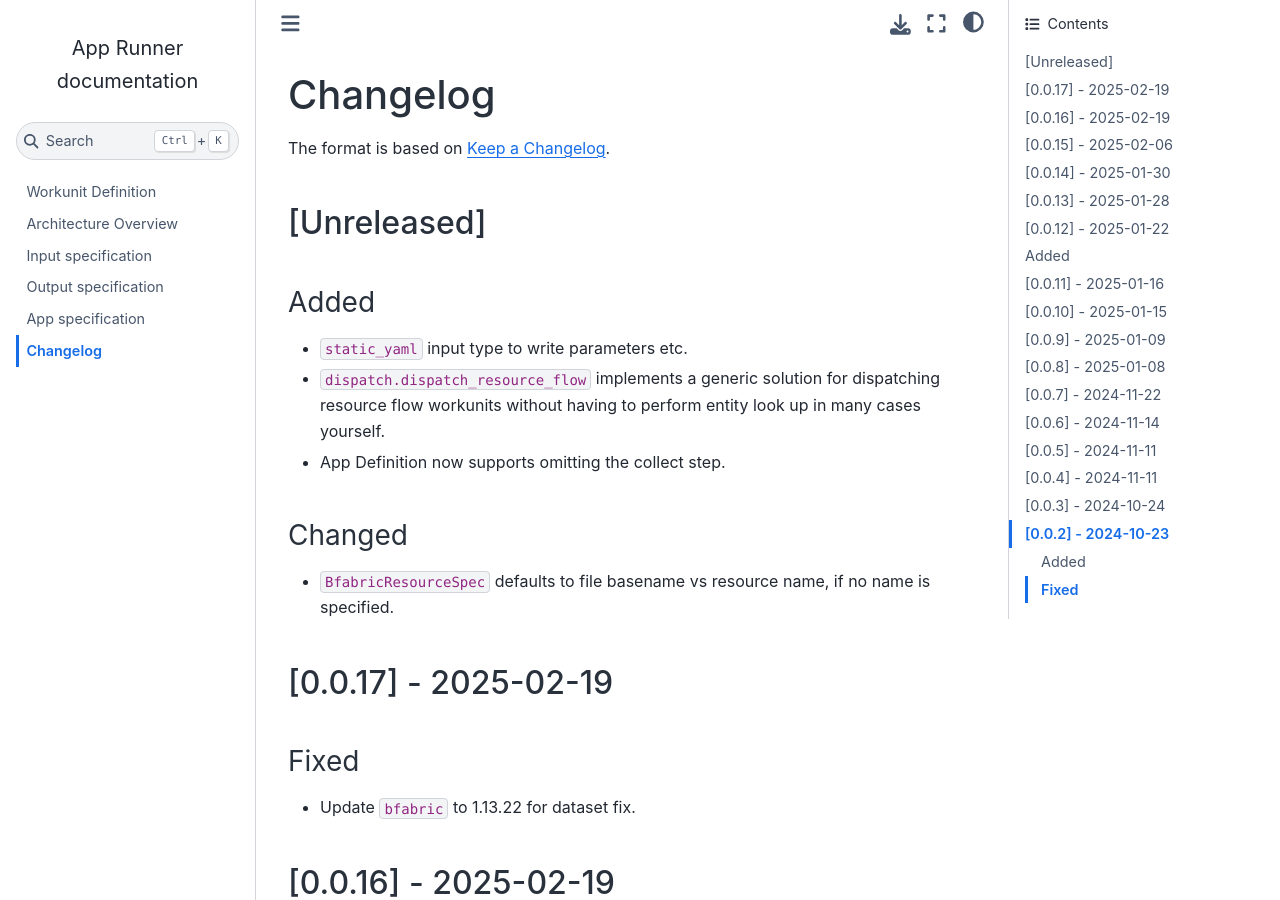
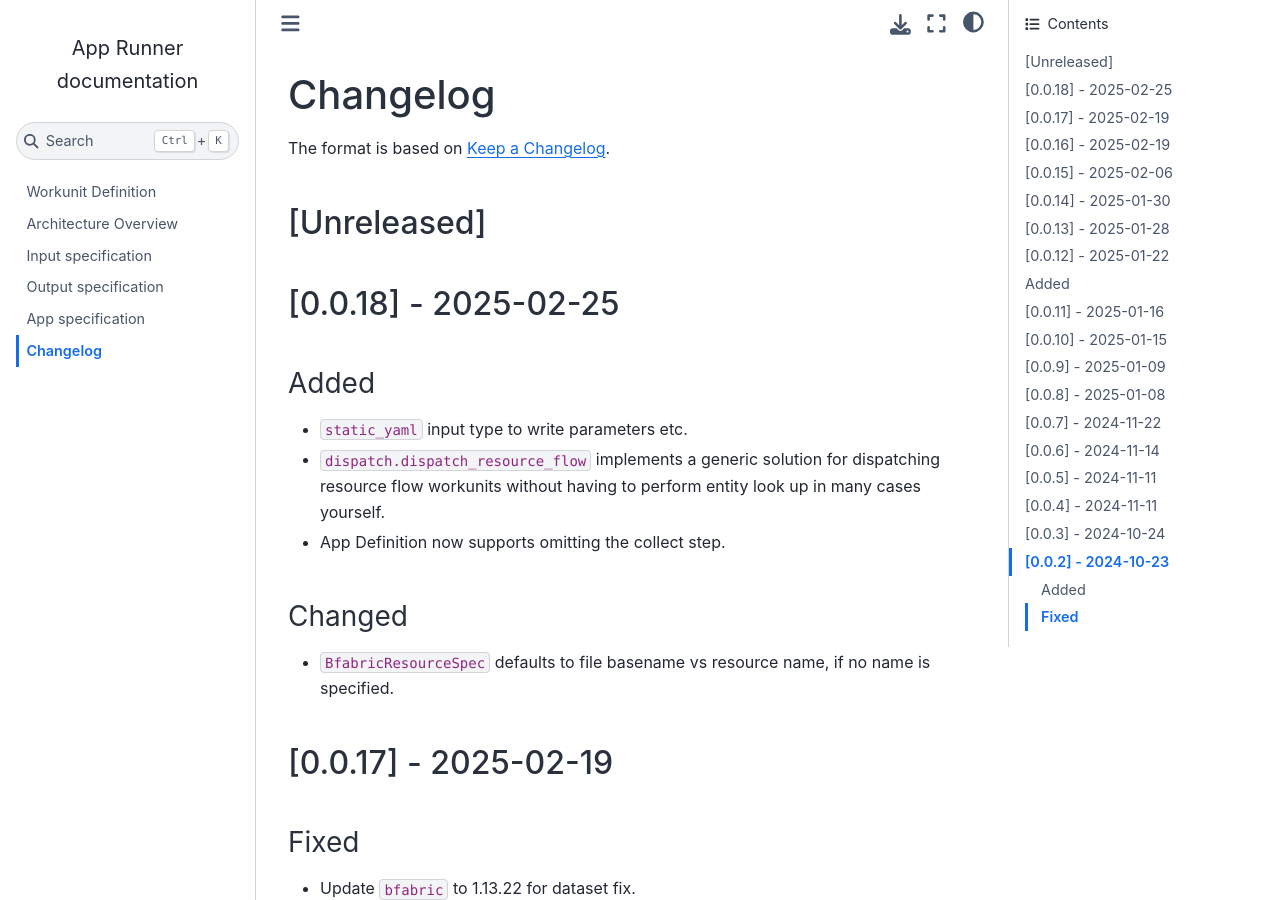
Before and after one commit to fgcz/bfabricPy, a Sphinx documentation site: the page built from bfabric_app_runner/docs/changelog.md, in a window 1280 px wide and 900 px high. Built offline with Sphinx 7.4.7 and the Sphinx Book theme 1.1.4, drawn with Linux system fonts in a browser that asks for light colours.

Commit message:
bfabric-app-runner 0.0.18

```diff
--- a/bfabric_app_runner/docs/changelog.md
+++ b/bfabric_app_runner/docs/changelog.md
@@ -3,6 +3,8 @@
 The format is based on [Keep a Changelog](https://keepachangelog.com/en/1.1.0/).
 
 ## \[Unreleased\]
+
+## \[0.0.18\] - 2025-02-25
 
 ### Added
 
```
Also changed, not shown: 1 other file.
